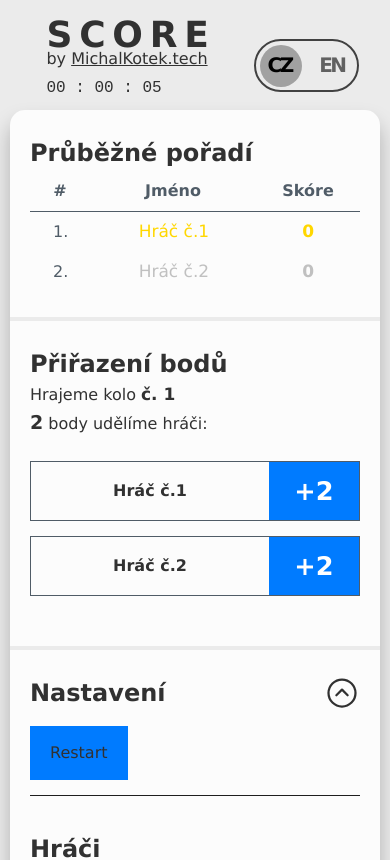
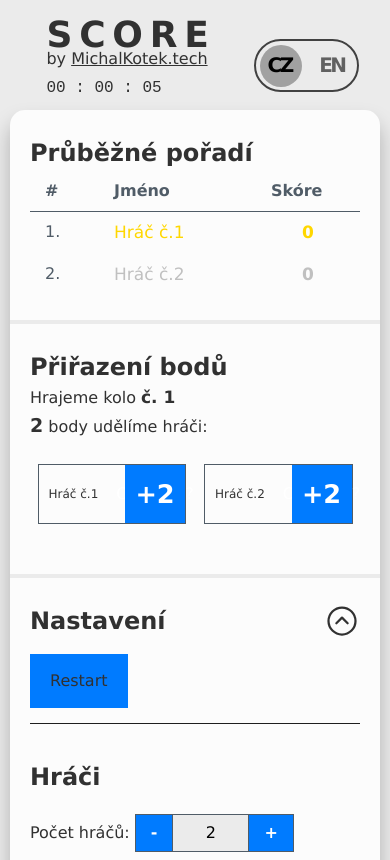
Before and after one commit to ElectricKota/vue-score, a Vue app: page / in a window 390 px wide. Shown: the top 860 px of the page. Built offline with nearby package versions, Linux system fonts and the light colour scheme.

Commit message:
timer, mobile styles optimalizations

```diff
--- a/index.html
+++ b/index.html
@@ -1,5 +1,5 @@
 <!DOCTYPE html>
-<html lang="en">
+<html lang="cs">
 
 <head>
   <meta charset="UTF-8">
--- a/src/App.vue
+++ b/src/App.vue
@@ -257,7 +257,7 @@ export default {
       <div class="header__inner">
         <h1>Score</h1>
         <p>by <a href="www.michalkotek.tech">MichalKotek.tech</a></p>
-        <p class="time-stamp">{{ getFormattedTime(elapsedTime) }}</p>
+        <p class="time-stamp" @click="resetTimer()">{{ getFormattedTime(elapsedTime) }}</p>
 
       </div>
     </header>
--- a/src/assets/scss/abstracts/_mq.scss
+++ b/src/assets/scss/abstracts/_mq.scss
@@ -10,7 +10,7 @@
 ///
 /// @type Map
 /// @link https://github.com/sass-mq/sass-mq#seeing-the-currently-active-breakpoint Full documentation and examples
-$breakpoints: (mobile: 380px,
+$breakpoints: (mobile: 360px,
   mobile-big: 450px,
   tablet-small: 650px,
   tablet: 768px,
--- a/src/assets/scss/body/langswitcher.scss
+++ b/src/assets/scss/body/langswitcher.scss
@@ -20,7 +20,7 @@
     @include mq($from:tablet) {
         position: absolute;
         right: 0;
-        top: 30px;
+        top: 14px;
     }
 
     &__toggler {
--- a/src/assets/scss/body/variables.scss
+++ b/src/assets/scss/body/variables.scss
@@ -23,6 +23,7 @@
         --: #83795A;
         --gold-light: #FBE5A2;
         --text-lang-disabled: #606060;
+        --warning-color:hsl(6, 99%, 30%);
     }
 }
 
@@ -52,5 +53,6 @@
         --: #83795A;
         --gold-light: #FBE5A2;
         --text-lang-disabled: #606060;
+        --warning-color:hsl(6, 99%, 30%);
     }
 }
--- a/src/assets/scss/main.scss
+++ b/src/assets/scss/main.scss
@@ -1,13 +1,24 @@
-@import './abstracts/reset', './abstracts/mq', './abstracts/line-clamp', './abstracts/mask-image', './abstracts/transparent-borders';
-@import './body/layout.scss',
-'./body/variables.scss',
-'./body/langswitcher.scss';
+@import "./abstracts/reset", "./abstracts/mq", "./abstracts/line-clamp", "./abstracts/mask-image",
+  "./abstracts/transparent-borders";
+@import "./body/layout.scss", "./body/variables.scss", "./body/langswitcher.scss";
 
 html,
 body {
   background-color: var(--background);
   color: var(--active-text);
-  font-family: Verdana, system-ui, -apple-system, BlinkMacSystemFont, 'Segoe UI', Roboto, Oxygen, Ubuntu, Cantarell, 'Open Sans', 'Helvetica Neue', sans-serif;
+  font-family:
+    Verdana,
+    system-ui,
+    -apple-system,
+    BlinkMacSystemFont,
+    "Segoe UI",
+    Roboto,
+    Oxygen,
+    Ubuntu,
+    Cantarell,
+    "Open Sans",
+    "Helvetica Neue",
+    sans-serif;
   font-size: 16px;
 }
 
@@ -45,14 +56,25 @@ footer {
   max-width: 1280px;
   margin-inline: auto;
 
-  @include mq($from:tablet) {
+  @include mq($from: tablet) {
     justify-content: flex-end;
-
   }
 
   .time-stamp {
     padding: 5px 0;
-    font-family: monospace, system-ui, -apple-system, BlinkMacSystemFont, 'Segoe UI', Roboto, Oxygen, Ubuntu, Cantarell, 'Open Sans', 'Helvetica Neue', sans-serif;
+    font-family:
+      monospace,
+      system-ui,
+      -apple-system,
+      BlinkMacSystemFont,
+      "Segoe UI",
+      Roboto,
+      Oxygen,
+      Ubuntu,
+      Cantarell,
+      "Open Sans",
+      "Helvetica Neue",
+      sans-serif;
   }
 
   &__inner {
@@ -62,11 +84,9 @@ footer {
     padding: 2px 15px 5px;
     align-items: flex-start;
 
-    &>* {
+    & > * {
       text-align: center;
       color: var(--active-text);
-      ;
-
       a {
         color: var(--active-text);
       }
@@ -77,31 +97,27 @@ footer {
       line-height: 0.7;
       font-size: 36px;
       letter-spacing: 6.8px;
-
-
     }
   }
 }
 
 .toggler {
-  @include mask-image('@/assets/img/caret-circle-down.svg', var(--active-text));
+  @include mask-image("@/assets/img/caret-circle-down.svg", var(--active-text));
   width: 36px;
   height: 36px;
   rotate: 180deg;
-  transition: rotate .2s ease-in;
+  transition: rotate 0.2s ease-in;
   cursor: pointer;
 
   &.down {
     rotate: 0deg;
   }
-
-  ;
 }
 
 .hide-section {
   display: grid;
   grid-template-rows: 1fr;
-  transition: grid-template-rows .4s ease-in;
+  transition: grid-template-rows 0.4s ease-in;
 
   &__inner {
     overflow: hidden;
@@ -110,21 +126,20 @@ footer {
   }
 
   &.hide {
-    transition: grid-template-rows .3s ease-out;
+    transition: grid-template-rows 0.3s ease-out;
     grid-template-rows: 0fr;
   }
 }
 
 .score-list {
-
   &__line {
     width: 100%;
     display: grid;
     grid-template-columns: 1fr 3fr 2fr;
     gap: 25px;
-    align-items: center;
+    align-items: start;
     justify-content: center;
-    justify-items: center;
+    justify-items: start;
     padding: 3px 8px;
     transition: background-color 0.2s ease-in;
 
@@ -135,47 +150,47 @@ footer {
     &:hover {
       background-color: var(--key-color-hover);
     }
-
-
   }
 
   &__item {
-    padding: 5px 15px;
+    padding: 5px 7px;
     color: var(--inactive-text);
     font-size: 16px;
 
-    transition: color .3s ease-in;
+    transition: color 0.3s ease-in;
 
     &--score {
+      padding: 5px 7px;
+      justify-self: center;
       font-size: 17px;
       color: var(--inactive-text);
       font-weight: 700;
-      transition: color .3s ease-in;
-
+      transition: color 0.3s ease-in;
     }
 
     &--name {
+      padding: 5px 7px;
+
       font-size: 17px;
       color: var(--inactive-text);
-      transition: color .3s ease-in;
-
+      transition: color 0.3s ease-in;
+      overflow: hidden;
+      max-width: 100%;
+      overflow-wrap: break-word;
+      hyphens: auto;
     }
   }
 
-
-
   &__head {
-    padding: 5px 15px;
+    padding: 5px 7px;
     font-weight: 700;
     color: var(--inactive-text);
-    ;
-    transition: color .3s ease-in
+    transition: color 0.3s ease-in;
   }
 
-  @include mq($until:tablet) {
+  @include mq($until: tablet) {
     .score-list__head {
       color: var(--inactive-text);
-
     }
 
     .score-list__item--score,
@@ -185,7 +200,6 @@ footer {
 
     .score-list__line {
       &:nth-of-type(2) {
-
         .score-list__item--score,
         .score-list__item--name {
           color: gold;
@@ -193,7 +207,6 @@ footer {
       }
 
       &:nth-of-type(3) {
-
         .score-list__item--score,
         .score-list__item--name {
           color: silver;
@@ -201,31 +214,28 @@ footer {
       }
 
       &:nth-of-type(4) {
-
         .score-list__item--score,
         .score-list__item--name {
-          color: #CD7F32;
+          color: #cd7f32;
         }
       }
     }
   }
 
-  @include mq($from:tablet) {
+  @include mq($from: tablet) {
     &:hover {
       .score-list__head {
         color: var(--inactive-text);
-
       }
 
       .score-list__item--score,
       .score-list__item--name {
         // color: var(--active-text);
-        color: rgb(160,160,150);
+        color: rgb(160, 160, 150);
       }
 
       .score-list__line {
         &:nth-of-type(2) {
-
           .score-list__item--score,
           .score-list__item--name {
             color: hsl(51, 100%, 60%);
@@ -233,7 +243,6 @@ footer {
         }
 
         &:nth-of-type(3) {
-
           .score-list__item--score,
           .score-list__item--name {
             color: rgb(250, 250, 250);
@@ -241,7 +250,6 @@ footer {
         }
 
         &:nth-of-type(4) {
-
           .score-list__item--score,
           .score-list__item--name {
             color: #a8641f;
@@ -260,12 +268,13 @@ footer {
   cursor: pointer;
   background-color: var(--key-color);
   color: var(--active-text);
-  transition: background-color .2s ease-in, color .2s ease-in;
+  transition:
+    background-color 0.2s ease-in,
+    color 0.2s ease-in;
 
   &:hover {
     background-color: var(--inactive-text);
     color: var(--background);
-
   }
 }
 
@@ -277,7 +286,7 @@ input {
   display: inline-flex;
   align-items: center;
 
-  &>input {
+  & > input {
     padding: 6px 15px;
     border: solid 1px var(--inactive-text);
     background-color: var(--background);
@@ -298,17 +307,15 @@ input {
     display: block;
     background-color: var(--key-color);
 
-
     padding: 6px 15px;
     border: solid 1px var(--inactive-text);
     cursor: pointer;
-    transition: background-color .2s;
+    transition: background-color 0.2s;
     color: #fff;
     font-weight: 600;
 
     &:hover {
       background-color: var(--inactive-text);
-      ;
     }
 
     &--minus {
@@ -325,7 +332,11 @@ input {
   display: flex;
   flex-wrap: wrap;
   padding: 25px 0;
-  gap: 15px 40px;
+  gap: 15px 18px;
+  justify-content: center;
+  @include mq(mobile-big) {
+    gap: 15px 30px;
+  }
 
   &__item {
     display: flex;
@@ -337,7 +348,7 @@ input {
       max-width: 450px;
     }
 
-    @include mq($from:desktop) {
+    @include mq($from: desktop) {
       flex-direction: row;
       align-items: center;
 
@@ -351,33 +362,44 @@ input {
       border: solid 1px var(--inactive-text);
       align-items: center;
       gap: 0;
-      width: 100%;
+      // width: 100%;
       display: grid;
-      grid-template-columns: 1fr 90px;
+      grid-template-columns: 1fr 60px;
       // grid-template-rows: 1fr 1fr;
+      flex: 0 1 45%;
       min-height: 60px;
+      min-width: 140px;
       position: relative;
-
-      &>.button {
+      & > .button {
         width: 100%;
         text-align: center;
       }
 
-      @include mq($from:mobile-big) {
+      @include mq($from: mobile-big) {
+        grid-template-columns: 1fr 70px;
         width: auto;
       }
+      @include mq($from: tablet) {
+        min-width: 250px;
+        flex: 0 1 30%;
+        transition: border-color .25s ease;
+        &:hover {
+          border-color: white;
+        }
+      }
 
-
-
+      @include mq($until: mobile) {
+        width: 100%;
+        flex: 1 1 100%;
+      }
 
       .points {
-
         &__send {
           display: flex;
           align-items: center;
           justify-content: center;
           grid-area: 1 / 2 / 2 / 3;
-          background-color: hsl(6, 99%, 30%);
+          background-color: var(--warning-color,hsl(6, 99%, 30%));
           width: 100%;
           height: 100%;
           text-align: center;
@@ -386,7 +408,7 @@ input {
           color: #fff;
 
           transition-property: visibility, opacity;
-          transition-duration: .25s;
+          transition-duration: 0.25s;
           transition-timing-function: ease-out;
         }
 
@@ -403,15 +425,20 @@ input {
           font-weight: 900;
           font-size: 1.6rem;
           background-color: var(--key-color);
-          transition-property: visibility, opacity;
-          transition-duration: .25s;
+          transition-property: visibility, opacity, background-color;
+          transition-duration: 0.25s;
           transition-timing-function: ease-out;
           z-index: 2;
           width: 100%;
           height: 100%;
           user-select: none;
           color: #fff;
+          @include mq(tablet) {
+            &:hover {
 
+              background-color: var(--warning-color,hsl(6, 99%, 30%));
+            }
+          }
           &.hide {
             visibility: hidden;
             opacity: 0;
@@ -420,18 +447,26 @@ input {
 
         &__text {
           grid-area: 2 / 1 / 3 / 2;
-          background-color: #1E1E1E;
+          background-color: #1e1e1e;
           text-align: right;
           padding: 15px 20px;
         }
 
         &__name {
-          font-weight: 700;
-          padding: 8px 15px;
-          text-align: center;
+          padding: 8px 10px;
+          text-align: left;
 
-          @include mq($from:mobile-big) {
-            padding: 9px 29px;
+          font-size: 0.75rem;
+
+          overflow: hidden;
+          max-width: 100%;
+          overflow-wrap: break-word;
+          hyphens: auto;
+
+          @include mq($from: mobile-big) {
+            font-size: 0.95rem;
+            font-weight: 700;
+            padding: 9px 19px;
           }
         }
       }
```
